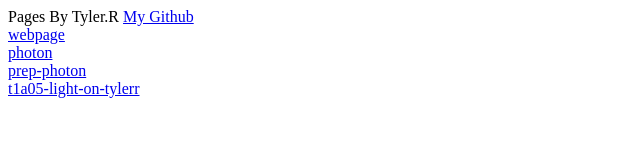
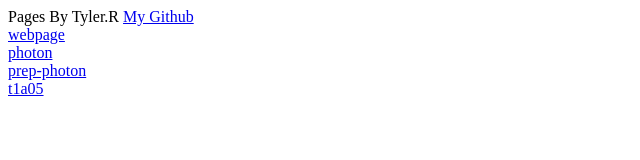
Before and after one commit to Tylerross/PhotonAjax, a plain HTML site: page index.html in a window 1280 px wide. Shown: the whole page, without its empty margins (0-640 px from the left). Drawn offline with Linux system fonts and the light colour scheme.

Commit message:
Update index.html

```diff
--- a/index.html
+++ b/index.html
@@ -5,4 +5,4 @@ Pages By Tyler.R
 <a href="webpage.html">webpage</a><br>
 <a href="photon.html">photon</a><br>
 <a href="prep-photon.html">prep-photon</a><br>
-<a href="t1a05-light-on-tylerr.html">t1a05-light-on-tylerr</a><br>
+<a href="t1a05.html">t1a05</a><br>
```
